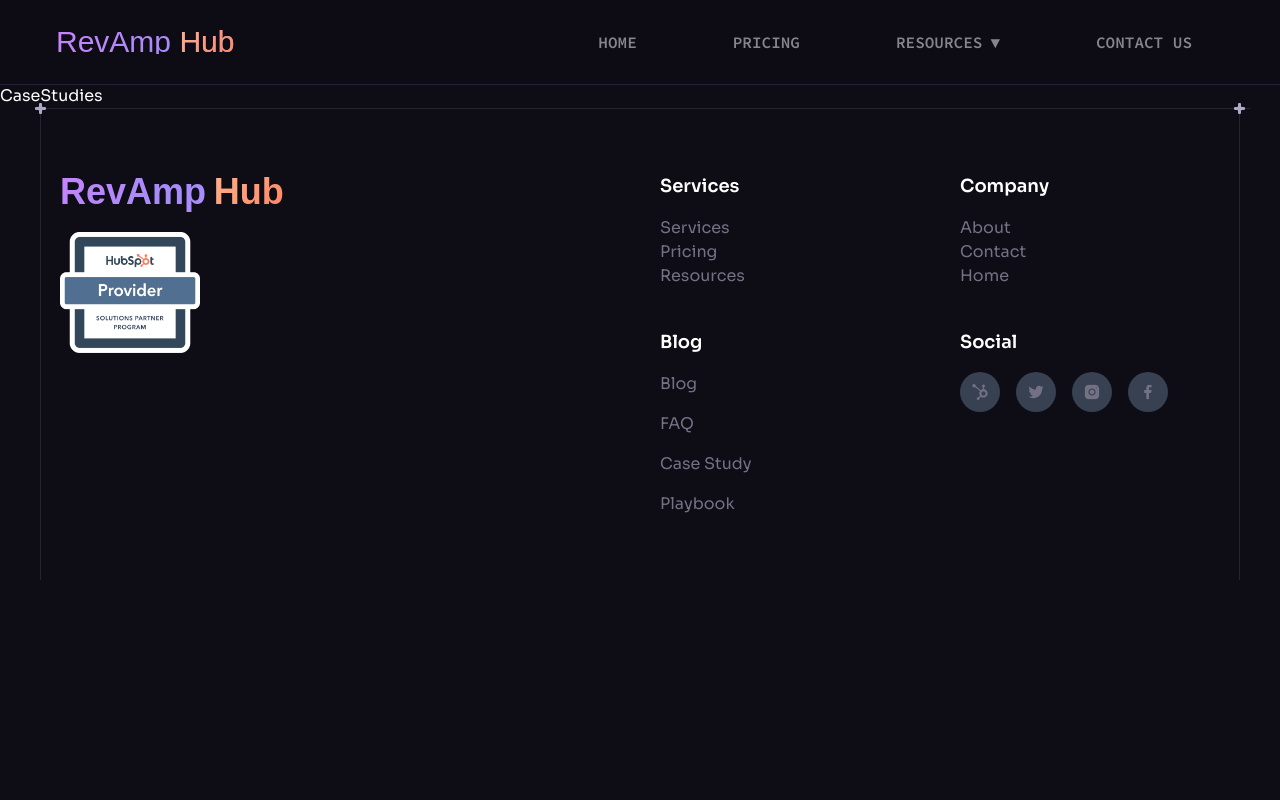
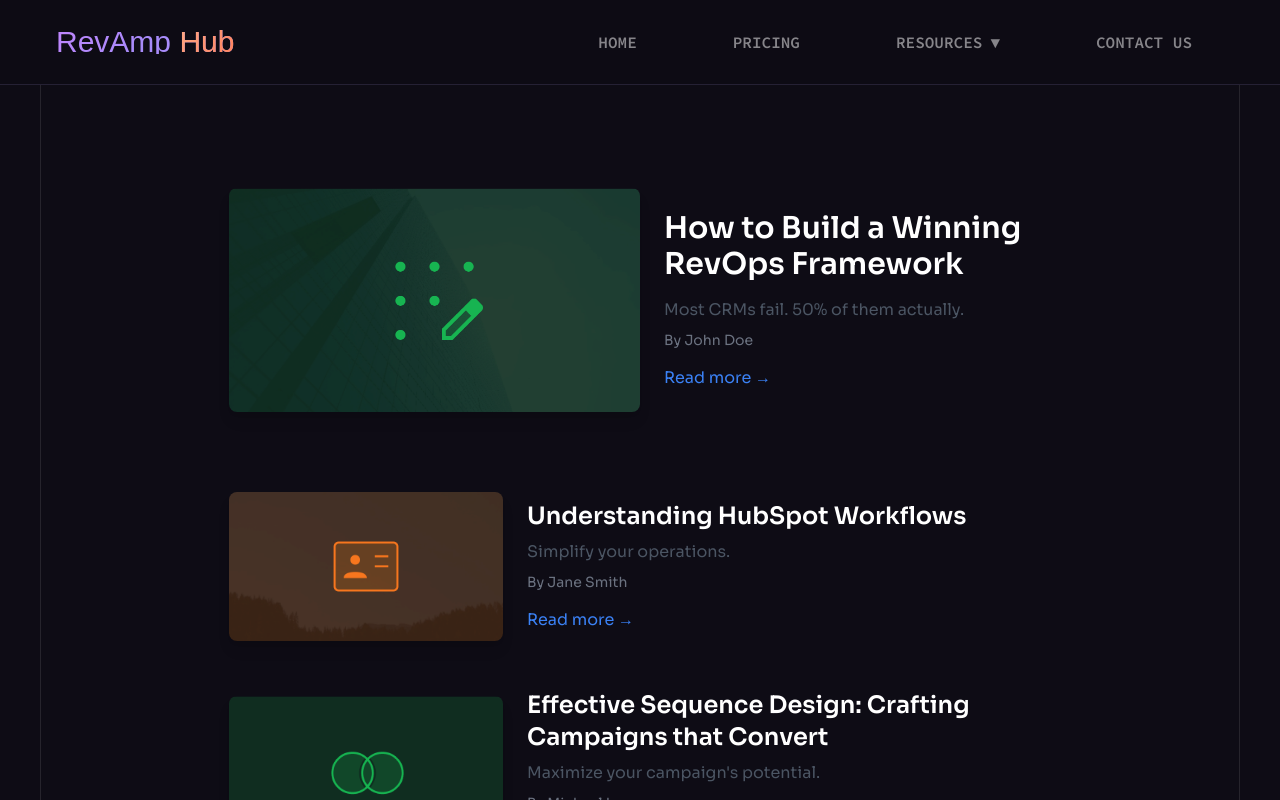
Before and after one commit to mo2men165/RevAmp-Hub, a React (Vite) app: page /case-studies in a window 1280 px wide. Shown: the top 800 px of the page. Built offline with nearby package versions, Linux system fonts and the light colour scheme; a web font is replaced by a local one.

Commit message:
case-study-setup

```diff
--- a/src/components/CaseStudies.jsx
+++ b/src/components/CaseStudies.jsx
@@ -1,9 +1,89 @@
-import React from 'react'
+import { motion } from "framer-motion";
+
+import { articles } from './../constants/index';
+import { LeftCurve, RightCurve } from "./design/Collaboration";
+import Section from "./Section";
 
 const CaseStudies = () => {
+  const featuredArticle = articles.find((article) => article.featured);
+  const otherArticles = articles.filter((article) => !article.featured);
+
+  const categories = [...new Set(articles.map((article) => article.category))];
+
   return (
-    <div>CaseStudies</div>
-  )
-}
+    <Section id="blog" className="bg-n-8">
+        <div className="blog-page container flex">
+      <main className="w-3/4 mx-auto p-6">
+        <section className="featured-article mb-20">
+          <motion.div
+            className="flex justify-center items-center gap-6"
+            initial={{ opacity: 0, y: -50 }}
+            animate={{ opacity: 1, y: 0 }}
+            transition={{ duration: 0.8 }}
+          >
+            <img
+              src={featuredArticle?.image}
+              alt={featuredArticle?.title}
+              className="w-1/2 rounded-lg shadow-lg"
+            />
+            <div>
+              <h1 className="text-3xl font-bold mb-4">
+                {featuredArticle?.title}
+              </h1>
+              <p className="text-gray-600 mb-2">{featuredArticle?.description}</p>
+              <p className="text-sm text-gray-500">
+                By {featuredArticle?.author}
+              </p>
+              <motion.a
+                href={`/article/${featuredArticle?.id}`}
+                className="text-blue-500 mt-4 inline-block hover:underline"
+                whileHover={{ scale: 1.1 }}
+              >
+                Read more →
+              </motion.a>
+            </div>
+          </motion.div>
+        </section>
+        <RightCurve />
+        <section>
+          {otherArticles.map((article, index) => (
+            <div
+              key={article.id}
+              className="mb-12"
+              id={article.category}
+            >
+              {index % 2 === 0 ? <LeftCurve /> : <RightCurve />}
+              <motion.div
+                className="flex items-center gap-6"
+                initial={{ opacity: 0, y: 50 }}
+                animate={{ opacity: 1, y: 0 }}
+                transition={{ duration: 0.8 }}
+              >
+                <img
+                  src={article.image}
+                  alt={article.title}
+                  className="w-1/3 rounded-lg shadow-lg"
+                />
+                <div>
+                  <h2 className="text-2xl font-bold mb-2">{article.title}</h2>
+                  <p className="text-gray-600 mb-2">{article.description}</p>
+                  <p className="text-sm text-gray-500">By {article.author}</p>
+                  <motion.a
+                    href={`/article/${article?.id}`}
+                    className="text-blue-500 mt-4 inline-block hover:underline"
+                    whileHover={{ scale: 1.1 }}
+                  >
+                    Read more →
+                  </motion.a>
+                </div>
+              </motion.div>
+            </div>
+          ))}
+        </section>
+      </main>
+    </div>
+    </Section>
+  );
+};
 
-export default CaseStudies
+export default CaseStudies;
```
